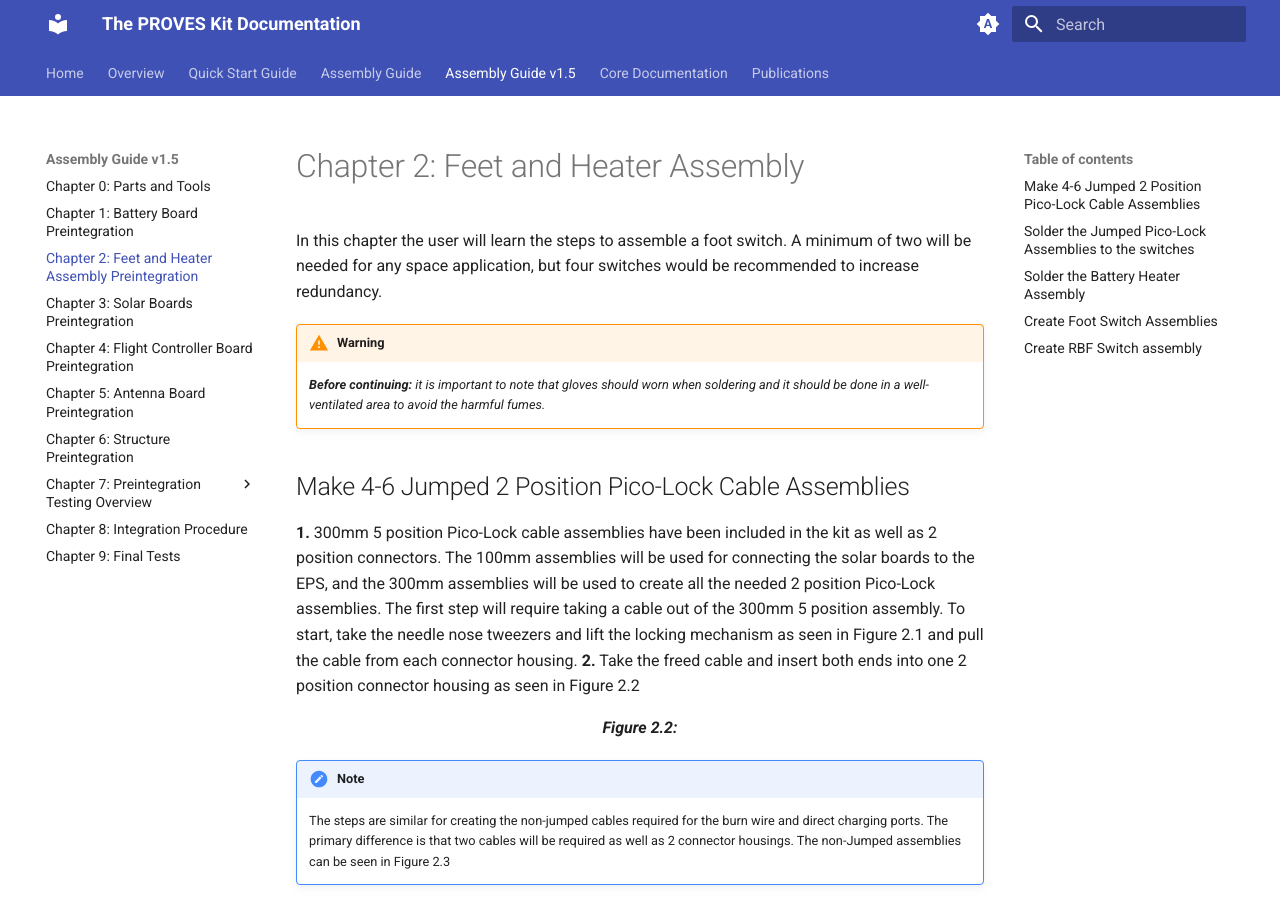
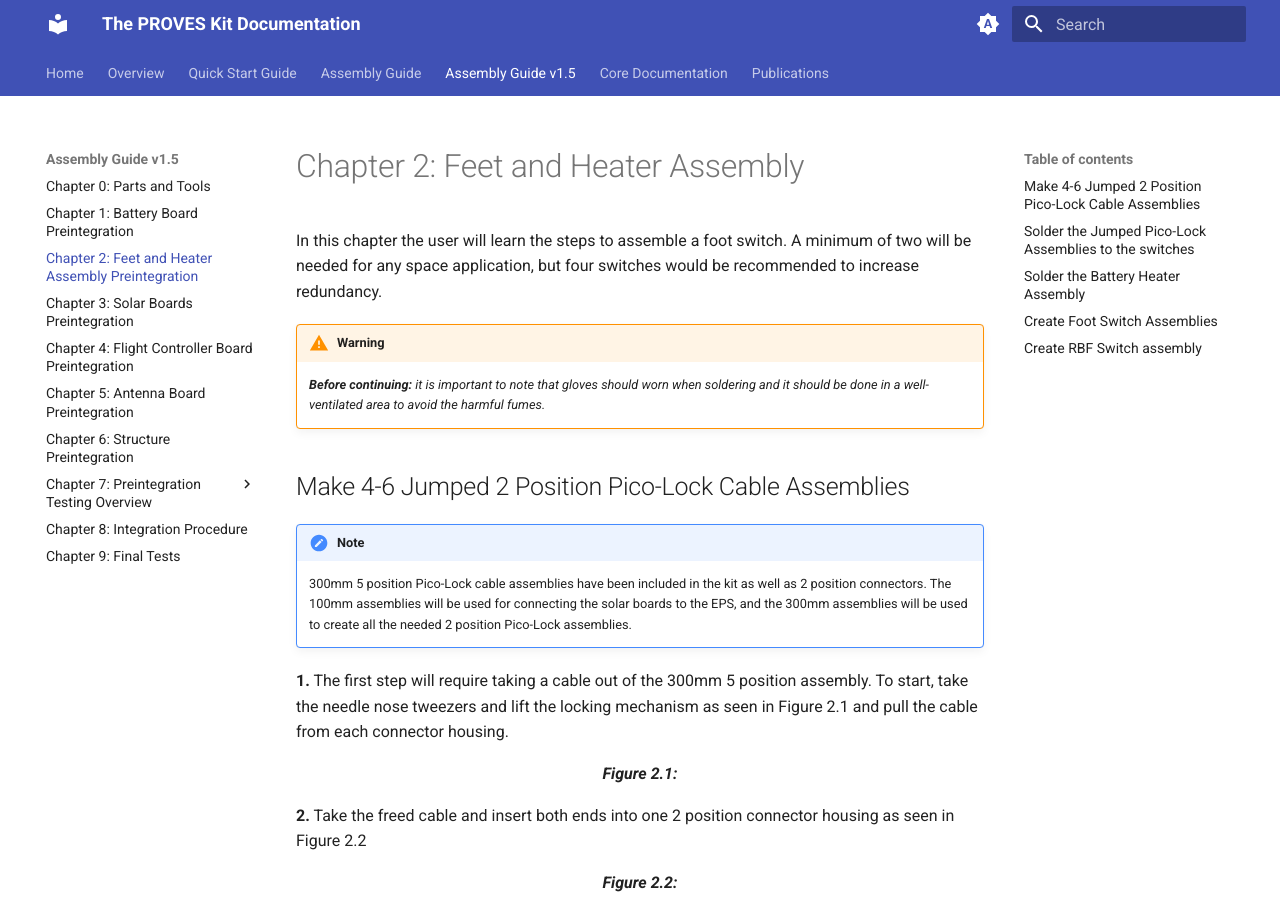
Before and after one commit to proveskit/Documentation, an MkDocs documentation site: the page built from docs/Assembly_Guide_V2/Chapter_2.md, in a window 1280 px wide and 900 px high. Built offline with MkDocs 1.6.1 and Material for MkDocs 9.7.7, drawn with Linux system fonts in a browser that asks for light colours.

Commit message:
chapter 2 update

```diff
--- a/docs/Assembly_Guide_V2/Chapter_2.md
+++ b/docs/Assembly_Guide_V2/Chapter_2.md
@@ -8,7 +8,12 @@ In this chapter the user will learn the steps to assemble a foot switch. A minim
 ## Make 4-6 Jumped 2 Position Pico-Lock Cable Assemblies
 <div class="result" markdown>
 
-**1.** 300mm 5 position Pico-Lock cable assemblies have been included in the kit as well as 2 position connectors. The 100mm assemblies will be used for connecting the solar boards to the EPS, and the 300mm assemblies will be used to create all the needed 2 position Pico-Lock assemblies. The first step will require taking a cable out of the 300mm 5 position assembly. To start, take the needle nose tweezers and lift the locking mechanism as seen in Figure 2.1 and pull the cable from each connector housing.
+!!! Note
+    300mm 5 position Pico-Lock cable assemblies have been included in the kit as well as 2 position connectors. The 100mm assemblies will be used for connecting the solar boards to the EPS, and the 300mm assemblies will be used to create all the needed 2 position Pico-Lock assemblies.
+
+**1.**  The first step will require taking a cable out of the 300mm 5 position assembly. To start, take the needle nose tweezers and lift the locking mechanism as seen in Figure 2.1 and pull the cable from each connector housing.
+
+*<p align="center">**Figure 2.1:**</p>*
 **2.** Take the freed cable and insert both ends into one 2 position connector housing as seen in Figure 2.2
 
 *<p align="center">**Figure 2.2:**</p>*
```
Also changed, not shown: 1 other file.
